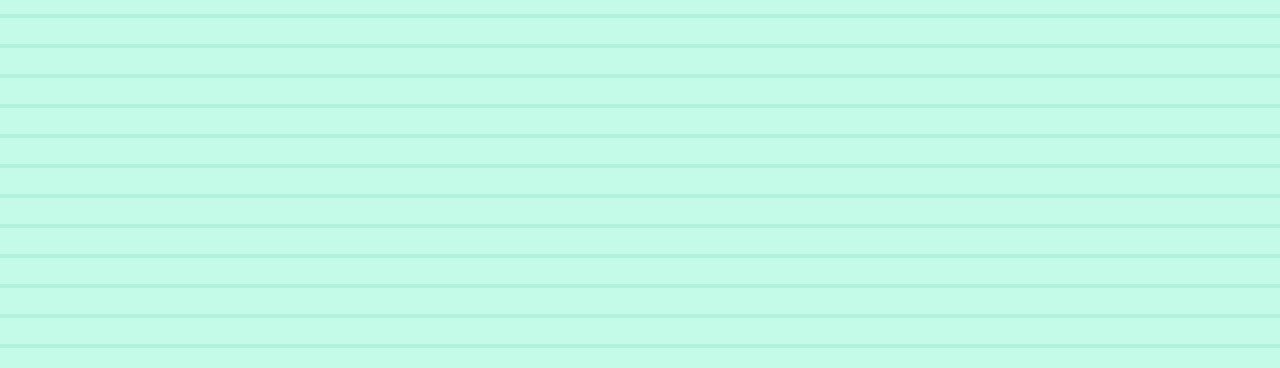
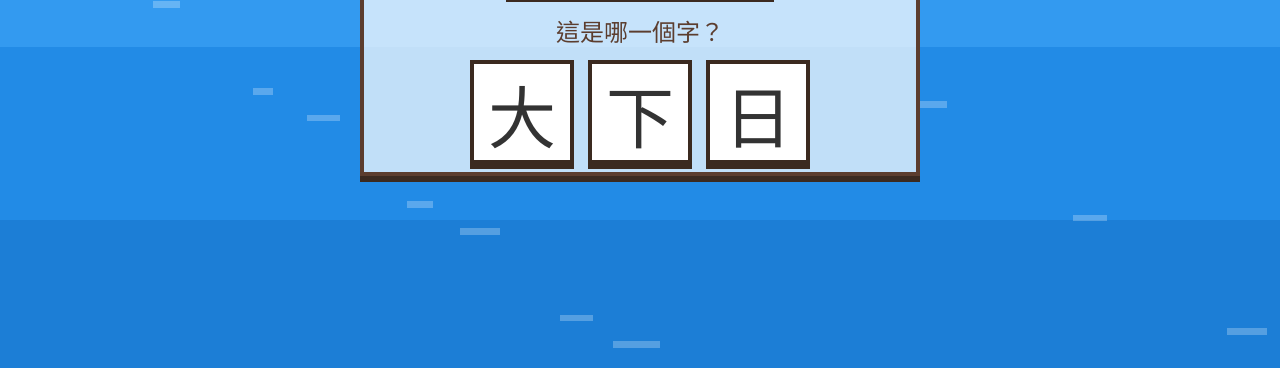
Before and after one commit to utoneee/yvonne, a plain HTML site: page hanzi-tracing/level1.html in a window 1280 px wide. Shown: the part 432-800 px from the top of the page. Drawn offline with Linux system fonts and the light colour scheme; a web font is replaced by a local one.

Commit message:
Levels: fishing-scene background behind a translucent white panel
- New scene-background.js draws the same pixel lake scene as the fishing
  screen on a fixed canvas behind each level
- Level content sits in one translucent white panel with the pixel frame
- Level 1 content is vertically centered and compact before answering

Co-Authored-By: Claude Opus 5.5 <noreply@anthropic.com>
Claude-Session: https://claude.ai/code/session_01VhWB66vC9iuBU1BfXyATEJ

```diff
--- a/hanzi-tracing/game-style.css
+++ b/hanzi-tracing/game-style.css
@@ -34,6 +34,11 @@ body, button, input {
   justify-content: center;
   /* 左右置中 */
   gap: 8px;
+}
+
+.star-row span {
+  white-space: nowrap;
+  /* 評語（例如「太棒了！」）不要被拆成兩行 */
 }
 
 .star {
@@ -101,28 +106,47 @@ body, button, input {
   /* 木頭色：招牌 */
 }
 
-/* 三個關卡的背景：淡淡的水波紋（每 30px 有一條稍微深一點的線，像點陣畫的水面）
-   第一關小湖（偏綠）、第二關溪邊（淡藍）、第三關海邊（藍） */
-.scene-lake {
-  background: repeating-linear-gradient(to bottom, #c3fae8 0 26px, #b2f2dd 26px 30px);
-  /* repeating-linear-gradient：一直重複的條紋。0～26px 淺色、26～30px 深一點 */
-}
-
-.scene-stream {
-  background: repeating-linear-gradient(to bottom, #d0ebff 0 26px, #bfe2fd 26px 30px);
-}
-
-.scene-sea {
-  background: repeating-linear-gradient(to bottom, #a5d8ff 0 26px, #94cefb 26px 30px);
+#sceneBackground {
+  /* 釣魚畫面的風景（scene-background.js 畫的），固定在最底層、佔滿整個螢幕 */
+  position: fixed;
+  left: 0;
+  top: 0;
+  z-index: -1;
+  /* z-index 負數 = 放在所有東西的後面 */
 }
 
 .level-page {
+  /* 關卡頁面：內容在畫面中間（上下、左右都置中） */
   min-height: 100vh;
-  /* 背景至少佔滿整個螢幕高 */
-  display: flow-root;
-  /* 讓最上面元素的 margin 留在頁面裡面，不要「漏」到外面把整頁往下推（不然會多出一點點捲動） */
+  /* 至少佔滿整個螢幕高 */
+  display: flex;
+  flex-direction: column;
+  /* 由上往下排 */
+  align-items: center;
+  /* 左右置中 */
+  justify-content: center;
+  /* 上下置中 */
   color: var(--ink);
   /* 文字用咖啡色 */
+  background: #74c0fc;
+  /* 風景還沒畫好之前，先顯示天空的顏色 */
+}
+
+.level-panel {
+  /* 題目區：半透明的白底，後面的湖邊風景還看得到 */
+  width: calc(100% - 20px);
+  /* 左右各留 10px */
+  max-width: 560px;
+  /* 平板上不要太寬 */
+  box-sizing: border-box;
+  /* 寬度包含邊框和內距 */
+  margin: 10px 0;
+  padding: 8px;
+  background: rgba(255, 255, 255, 0.72);
+  /* 白色、72% 不透明（數字越小越透明，後面的風景越清楚） */
+  border: 4px solid var(--ink);
+  box-shadow: 0 6px 0 var(--shadow);
+  /* 跟釣魚畫面的對話框一樣：咖啡色粗框、下面有影子 */
 }
 
 .pixel-sign {
--- a/hanzi-tracing/level1.html
+++ b/hanzi-tracing/level1.html
@@ -204,8 +204,8 @@
     }
 
     #message:empty {
-      visibility: hidden;
-      /* 還沒有文字的時候（:empty = 裡面是空的），先把框藏起來，但還是佔著位置 */
+      display: none;
+      /* 還沒有文字的時候（:empty = 裡面是空的），先不顯示也不佔位置，題目才會集中在畫面中間 */
     }
 
     #nextButton {
@@ -220,8 +220,8 @@
       /* 文字大小 */
       background: #339af0;
       /* 藍色 */
-      visibility: hidden;
-      /* 一開始先藏起來（但還是佔著位置，畫面才不會跳），答對才出現 */
+      display: none;
+      /* 一開始先藏起來（不佔位置），答對才出現 */
     }
 
   </style>
@@ -232,8 +232,10 @@
   <!-- 共用樣式：注音字型、圖示按鈕、星星動畫 -->
 </head>
 
-<body class="level-page scene-lake">
-  <!-- level-page、scene-lake 在 game-style.css：點陣風格、小湖的背景 -->
+<body class="level-page">
+  <!-- level-page 在 game-style.css：點陣風格、內容放在畫面正中間 -->
+  <main class="level-panel">
+  <!-- 題目區：半透明白底，後面看得到湖邊風景 -->
   <div id="progress" class="pixel-sign">第 1 題 / 共 5 題</div>
   <!-- 進度 -->
 
@@ -251,11 +253,13 @@
   <div id="choices"></div>
   <!-- 三個選項按鈕（由 JavaScript 自動產生） -->
 
-  <div id="message" class="pixel-panel"></div>
+  <div id="message"></div>
   <!-- 提示文字 -->
 
   <button id="nextButton" class="pixel-button">下一題 ➜</button>
   <!-- 下一題按鈕 -->
+
+  </main>
 
   <script>
     // ==========================================================
@@ -389,7 +393,7 @@
       // 顯示注音
       messageBox.textContent = '';
       // 清空提示
-      nextButton.style.visibility = 'hidden';
+      nextButton.style.display = 'none';
       // 藏起「下一題」按鈕
 
       const choices = makeChoices(item.character);
@@ -491,7 +495,7 @@
       }
       showStars(messageBox, stars, detail);
       // 播放星星動畫：空的星星框 → 星星一顆一顆亮起來 → 評語和說明（showStars 在 game-data.js 裡）
-      nextButton.style.visibility = 'visible';
+      nextButton.style.display = 'inline-block';
       // 顯示按鈕
     }
 
@@ -534,7 +538,7 @@
       messageBox.innerHTML = '你一共拿到<br>⭐ ' + totalStars + ' / ' + maxStars + ' 顆星';
       // 顯示總星數
       nextButton.textContent = '再玩一次 🔁';
-      nextButton.style.visibility = 'visible';
+      nextButton.style.display = 'inline-block';
     }
 
     function startRound() {
@@ -560,5 +564,7 @@
     startRound();
     // 開始第一輪
   </script>
+  <script src="scene-background.js"></script>
+  <!-- 在最底層畫出跟釣魚畫面一樣的湖邊風景 -->
 </body>
 </html>
--- /dev/null
+++ b/hanzi-tracing/scene-background.js
@@ -0,0 +1,166 @@
+// ==========================================================
+// scene-background.js：在關卡頁面的最底層，畫出跟釣魚畫面一樣的點陣風景
+// （天空、太陽、雲、山、樹、草地、湖水）
+// 畫法和顏色都跟 index.html 的 drawBackground 一樣，只是不會動（關卡頁面不需要動畫）
+// 使用方法：在網頁 </body> 前面加上 <script src="scene-background.js"></script>
+// ==========================================================
+
+
+const SCENE_GAME_WIDTH = 72;
+// 手機直放時，橫的方向有幾「格」（跟釣魚畫面一樣）
+
+const SCENE_MIN_HEIGHT = 120;
+// 直的方向至少要有幾格（跟釣魚畫面一樣）
+
+const SCENE_TREE = [
+  '..T..',
+  '.TTT.',
+  '.TTT.',
+  'TTTTT',
+  '.TTT.',
+  'TTTTT',
+  'TTTTT',
+  '..W..'
+];
+// 松樹的點陣圖（T 葉子、W 樹幹）
+
+const SCENE_TREE_COLORS = { T: '#2b8a3e', W: '#7f5539' };
+// 松樹的顏色
+
+const sceneCanvas = document.createElement('canvas');
+// 做一張新的畫布
+sceneCanvas.id = 'sceneBackground';
+// 取名字，CSS（game-style.css）會把它固定在最底層、佔滿整個螢幕
+document.body.insertBefore(sceneCanvas, document.body.firstChild);
+// 放到網頁最前面（畫面最底層）
+const sceneContext = sceneCanvas.getContext('2d');
+// 畫筆
+
+
+function drawScene() {
+  // 依照現在的螢幕大小，畫一次風景
+  const ratio = window.devicePixelRatio || 1;
+  // 螢幕的像素倍數
+  const width = window.innerWidth;
+  const height = window.innerHeight;
+  sceneCanvas.style.width = width + 'px';
+  sceneCanvas.style.height = height + 'px';
+  sceneCanvas.width = Math.round(width * ratio);
+  sceneCanvas.height = Math.round(height * ratio);
+  sceneContext.setTransform(ratio, 0, 0, ratio, 0, 0);
+  // 之後都用「看起來的像素」來畫
+
+  const unit = Math.min(width / SCENE_GAME_WIDTH, height / SCENE_MIN_HEIGHT);
+  // 一格有多大（跟釣魚畫面同一個算法）
+  const gameWidth = width / unit;
+  // 螢幕寬有幾格
+  const gameHeight = height / unit;
+  // 螢幕高有幾格
+  const waterTop = Math.round(gameHeight * 0.38);
+  // 水面在 38% 的高度
+
+  function rect(x, y, w, h, color) {
+    // 用「格」為單位畫一個方塊（跟釣魚畫面的 rect 一樣）
+    const left = Math.round(x * unit);
+    const top = Math.round(y * unit);
+    const right = Math.round((x + w) * unit);
+    const bottom = Math.round((y + h) * unit);
+    sceneContext.fillStyle = color;
+    sceneContext.fillRect(left, top, right - left, bottom - top);
+  }
+
+  // 天空：上深下淺的三條藍色帶
+  rect(0, 0, gameWidth, waterTop, '#4dabf7');
+  rect(0, waterTop * 0.25, gameWidth, waterTop, '#74c0fc');
+  rect(0, waterTop * 0.45, gameWidth, waterTop, '#a5d8ff');
+
+  // 太陽：用方塊拼成的圓
+  for (let dy = -4; dy <= 4; dy++) {
+    for (let dx = -4; dx <= 4; dx++) {
+      if (dx * dx + dy * dy <= 17) {
+        rect(gameWidth - 12 + dx, 6 + dy, 1, 1, '#ffe066');
+      }
+    }
+  }
+
+  // 雲：固定在幾個位置（用畫面寬的幾成，畫面大小不同也會排好）
+  const clouds = [[0.08, 0.10], [0.42, 0.04], [0.70, 0.16]];
+  // 每朵雲的 [左右位置, 上下位置]（都是「幾成」）
+  for (let i = 0; i < clouds.length; i++) {
+    const x = Math.round(gameWidth * clouds[i][0]);
+    const y = Math.round(waterTop * clouds[i][1]) + 2;
+    rect(x + 2, y, 8, 2, '#ffffff');
+    rect(x, y + 2, 13, 2, '#ffffff');
+    // 兩個白色長方塊疊在一起，就是一朵點陣雲
+  }
+
+  // 山：一格一格算出每一直排的山有多高
+  const mountainBase = Math.round(waterTop * 0.68);
+  const peaks = [[gameWidth * 0.13, 12], [gameWidth * 0.45, 16], [gameWidth * 0.8, 13]];
+  // 三座山的 [位置, 高度]
+  for (let x = 0; x < gameWidth; x++) {
+    let mountain = 0;
+    for (let p = 0; p < peaks.length; p++) {
+      const h = peaks[p][1] - Math.abs(x - peaks[p][0]) * 0.8;
+      // 離山頂越遠越矮
+      if (h > mountain) {
+        mountain = h;
+      }
+    }
+    mountain = Math.round(mountain);
+    if (mountain > 0) {
+      rect(x, mountainBase - mountain, 1, mountain, '#4c6ef5');
+      // 山的本體
+      rect(x, mountainBase - mountain, 1, Math.min(3, mountain), '#dbe4ff');
+      // 山頂的白雪
+    }
+  }
+
+  // 遠方的草地和樹
+  rect(0, mountainBase, gameWidth, waterTop - mountainBase, '#82c91e');
+  for (let x = -2, i = 0; x < gameWidth; x = x + 6, i++) {
+    // 每隔 6 格種一棵樹（i 用來讓樹的高低有一點變化）
+    const treeY = Math.round(waterTop * 0.62) - (i % 2);
+    // 單數棵比雙數棵高 1 格，看起來比較自然
+    drawTree(Math.round(x), treeY);
+  }
+  rect(0, waterTop * 0.78, gameWidth, waterTop * 0.22, '#94d82d');
+  // 近處比較亮的草地
+  for (let i = 0; i < 12; i++) {
+    const fx = Math.round((i * 37) % gameWidth);
+    const fy = Math.round(waterTop * 0.8 + (i * 13) % Math.max(1, waterTop * 0.16));
+    rect(fx, fy, 1, 1, i % 2 === 0 ? '#ffffff' : '#ffe066');
+    // 小花：用固定的算式決定位置（不用隨機，每次畫都一樣）
+  }
+  rect(0, waterTop - 2, gameWidth, 2, '#5c940d');
+  // 岸邊深綠色的邊
+
+  // 水：上淺下深的藍色帶
+  rect(0, waterTop, gameWidth, gameHeight - waterTop, '#339af0');
+  rect(0, waterTop + (gameHeight - waterTop) * 0.35, gameWidth, gameHeight, '#228be6');
+  rect(0, waterTop + (gameHeight - waterTop) * 0.7, gameWidth, gameHeight, '#1c7ed6');
+  for (let i = 0; i < 14; i++) {
+    const rx = Math.round((i * 23) % gameWidth);
+    const ry = Math.round(waterTop + 2 + (i * 17) % Math.max(1, gameHeight - waterTop - 4));
+    rect(rx, ry, 3 + (i % 5), 1, 'rgba(255, 255, 255, 0.25)');
+    // 淡淡的白色水波紋
+  }
+
+  function drawTree(x, y) {
+    // 畫一棵點陣松樹
+    for (let row = 0; row < SCENE_TREE.length; row++) {
+      for (let col = 0; col < SCENE_TREE[row].length; col++) {
+        const letter = SCENE_TREE[row][col];
+        if (letter !== '.') {
+          rect(x + col, y + row, 1, 1, SCENE_TREE_COLORS[letter]);
+        }
+      }
+    }
+  }
+}
+
+
+drawScene();
+// 網頁打開時畫一次
+window.addEventListener('resize', drawScene);
+// 螢幕大小改變時（例如平板轉向）重畫
```
Also changed, not shown: hanzi-tracing/level2.html (+13 -7 lines), hanzi-tracing/level3.html (+17 -11 lines), 1 other file.
